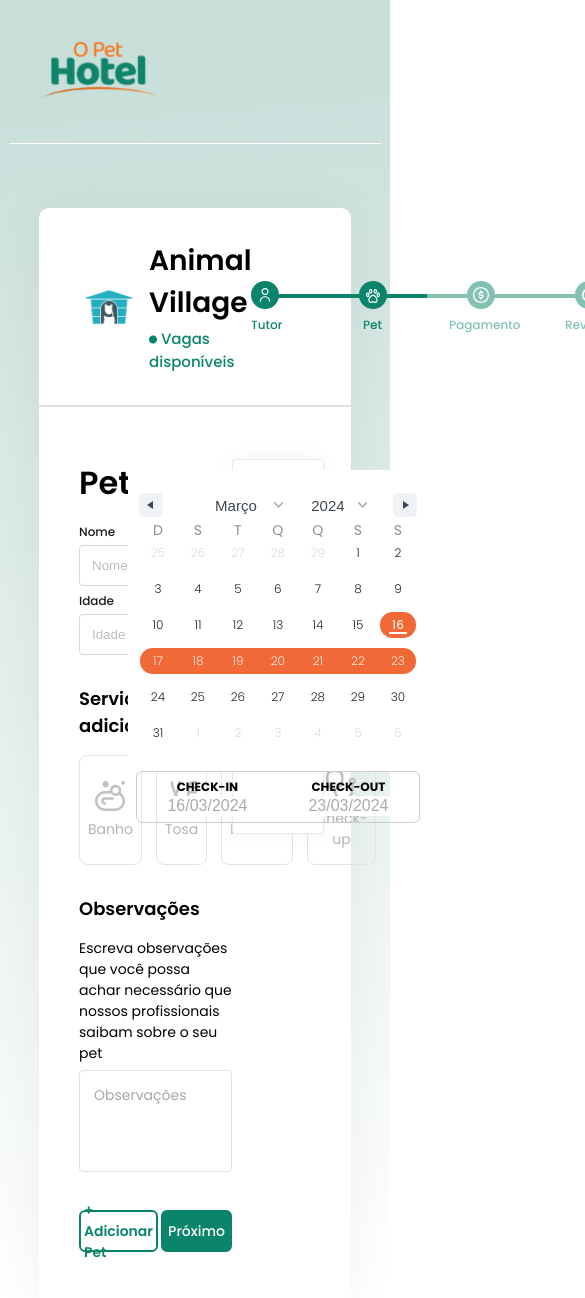
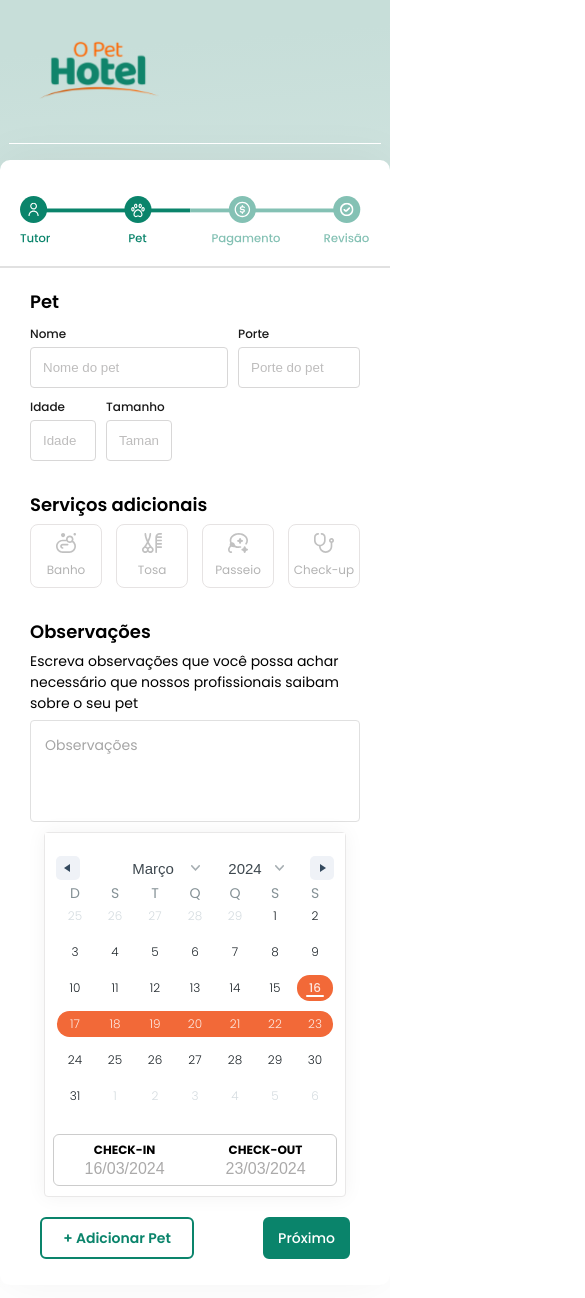
Before and after one commit to eikehirsch/pet-hotel, a React (Vite) app in the folder frontend/: page /reserva-pet in a window 390 px wide. Shown: the top 1298 px of the page, 585 px wide, since content can reach past the window. Built offline with nearby package versions, Linux system fonts and the light colour scheme.

Commit message:
styles: adds pet reservation page responsiveness

```diff
--- a/frontend/src/pages/reservation/reservation-payment/ReservationPayment.jsx
+++ b/frontend/src/pages/reservation/reservation-payment/ReservationPayment.jsx
@@ -50,7 +50,6 @@ const ReservationPayment = () => {
                 </SectionSubtitle>
               </SectionTitleContainer>
             </SectionTitleAndAvatarContainer>
-            <img src="./images/reservation-payment-step.svg" alt="" />
           </ReservationPaymentSectionHeader>
 
           <BodyContainer>
--- a/frontend/src/pages/reservation/reservation-pet/PetRegister.jsx
+++ b/frontend/src/pages/reservation/reservation-pet/PetRegister.jsx
@@ -7,7 +7,10 @@ import {
   Icon,
   SectionTitleContainer,
   SectionTitle,
+  LeftSubtitle,
   SectionSubtitle,
+  ImageContainer,
+  Image,
   PetRegisterBodyContainer,
   PetRegisterLeftContainer,
   PetMainInfos,
@@ -52,7 +55,9 @@ const PetRegister = () => {
                 </SectionSubtitle>
               </SectionTitleContainer>
             </SectionTitleAndAvatarContainer>
-            <img src="./images/pet-register-step.svg" alt="" />
+            <ImageContainer>
+              <Image src="./images/pet-register-step.svg" alt="" />
+            </ImageContainer>
           </PetRegisterSectionHeader>
 
           <PetRegisterBodyContainer>
@@ -67,17 +72,17 @@ const PetRegister = () => {
                     <Label>Nome</Label>
                     <Input type="text" placeholder="Nome do pet" />
                   </InputContainer>
-                  <InputContainer width="30%">
-                    <Label>Tipo</Label>
-                    <Input type="text" placeholder="Tipo do pet" />
+                  <InputContainer flex="1">
+                    <Label>Porte</Label>
+                    <Input type="text" placeholder="Porte do pet" />
                   </InputContainer>
                 </LeftRow>
                 <LeftRow>
-                  <InputContainer width="40%">
+                  <InputContainer width="20%">
                     <Label>Idade</Label>
                     <Input type="text" placeholder="Idade" />
                   </InputContainer>
-                  <InputContainer width="50%">
+                  <InputContainer width="20%">
                     <Label>Tamanho</Label>
                     <Input type="text" placeholder="Tamanho" />
                   </InputContainer>
@@ -86,7 +91,7 @@ const PetRegister = () => {
 
               <AditionalServices>
                 <LeftTitleRow>
-                  <LeftTitle fontSize="18px">Serviços adicionais</LeftTitle>
+                  <LeftTitle>Serviços adicionais</LeftTitle>
                 </LeftTitleRow>
                 <AdicionalServicesRow>
                   <AditionalService>
@@ -110,19 +115,24 @@ const PetRegister = () => {
 
               <Remarks>
                 <LeftTitleRow>
-                  <LeftTitle fontSize="18px">Observações</LeftTitle>
+                  <LeftTitle>Observações</LeftTitle>
                 </LeftTitleRow>
                 <LeftRow>
-                  <LeftTitle fontSize="14px" fontWeight="400">
+                  <LeftSubtitle>
                     Escreva observações que você possa achar necessário que
                     nossos profissionais saibam sobre o seu pet
-                  </LeftTitle>
+                  </LeftSubtitle>
                 </LeftRow>
                 <LeftRow>
                   <RemarkInput rows="4" placeholder="Observações" />
                 </LeftRow>
               </Remarks>
+            </PetRegisterLeftContainer>
 
+            <PetRegisterRightContainer>
+              <DateRangePicker />
+            </PetRegisterRightContainer>
+          </PetRegisterBodyContainer>
           <ButtonRow>
             <Button
               color="#0a846b"
@@ -146,12 +156,6 @@ const PetRegister = () => {
               Próximo
             </Button>
           </ButtonRow>
-            </PetRegisterLeftContainer>
-
-            <PetRegisterRightContainer>
-              <DateRangePicker />
-            </PetRegisterRightContainer>
-          </PetRegisterBodyContainer>
         </PetRegisterSection>
       </PetRegisterContainer>
     </StyledPetRegister>
--- a/frontend/src/pages/reservation/reservation-pet/styles.ts
+++ b/frontend/src/pages/reservation/reservation-pet/styles.ts
@@ -16,6 +16,10 @@ export const StyledPetRegister = styled.div`
 export const PetRegisterContainer = styled.div`
   width: 80%;
   margin: auto;
+
+  @media (max-width: 600px) {
+    width: 100%;
+  }
 `;
 
 export const Icon = styled.img`
@@ -37,6 +41,14 @@ export const PetRegisterSection = styled.div`
   margin-top: 4rem;
   padding-bottom: 26px;
   box-shadow: 0px 0px 50px 0px #0000000d;
+
+  @media (max-width: 1000px) {
+    margin-top: 2rem;
+  }
+
+  @media (max-width: 600px) {
+    margin-top: 1rem;
+  }
 `;
 
 export const PetRegisterSectionHeader = styled.div`
@@ -45,12 +57,20 @@ export const PetRegisterSectionHeader = styled.div`
   justify-content: space-between;
   padding: 0 40px;
   border-bottom: 2px solid #e1e1e1;
+
+  @media (max-width: 600px) {
+    padding: 0px;
+  }
 `;
 
 export const SectionTitleAndAvatarContainer = styled.div`
   display: flex;
   align-items: center;
   gap: 10px;
+
+  @media (max-width: 1000px) {
+    display: none;
+  }
 `;
 
 export const SectionTitleContainer = styled.div`
@@ -61,7 +81,7 @@ export const SectionTitleContainer = styled.div`
 `;
 
 export const SectionTitle = styled.h1`
-  font-size: 28px;
+  font-size: 24px;
   font-weight: 600;
   margin: 0;
 `;
@@ -73,24 +93,56 @@ export const SectionSubtitle = styled.div`
   font-size: 14px;
 `;
 
+export const ImageContainer = styled.div`
+  display: flex;
+  justify-content: center;
+
+  @media (max-width: 1000px) {
+    width: 100%;
+    padding: 20px;
+  }
+
+  @media (max-width: 760px) {
+    margin-top: 1rem;
+  }
+`;
+
+export const Image = styled.img`
+  @media (max-width: 760px) {
+    width: 100%;
+  }
+`;
+
 export const PetRegisterBodyContainer = styled.div`
   display: flex;
   justify-content: space-between;
   margin-top: 20px;
   padding: 32px 40px;
+  gap: 100px;
+
+  @media (max-width: 1400px) {
+    gap: 50px;
+  }
+
+  @media (max-width: 1100px) {
+    flex-direction: column;
+    gap: 10px;
+    margin-top: 0px;
+    padding: 20px 30px;
+  }
 `;
 
 export const PetRegisterLeftContainer = styled.div`
   display: flex;
   flex-direction: column;
-  width: 66%;
+  flex: 1;
   gap: 10px;
 `;
 
 export const PetMainInfos = styled.div`
   display: flex;
   flex-direction: column;
-  gap: 6px;
+  gap: 10px;
   margin-bottom: 20px;
 `;
 
@@ -120,6 +172,19 @@ export const AditionalService = styled.div`
   color: #b3b3b3;
   width: 80px;
   cursor: pointer;
+
+  @media (max-width: 1000px) {
+    padding: 8px 4px;
+    width: 70px;
+
+    & > :first-child {
+      width: 20px;
+    }
+
+    & > :nth-child(2) {
+      font-size: 12px;
+    }
+  }
 `;
 
 export const Remarks = styled.div`
@@ -146,19 +211,36 @@ export const RemarkInput = styled.textarea`
 `;
 
 export const LeftTitleRow = styled.div`
-  margin-bottom: 10px;
+  @media (max-width: 600px) {
+    margin-bottom: 0px;
+  }
 `;
 
 export const LeftTitle = styled.h1`
+  font-size: 21px;
   margin: 0;
   font-weight: 600;
-  font-size: ${(props) => props.fontSize};
-  font-weight: ${(props) => props.fontWeight};
+
+  @media (max-width: 1000px) {
+    font-size: 18px;
+  }
+`;
+
+export const LeftSubtitle = styled.span`
+  margin: 0;
+  font-size: 14px;
+
+  @media (max-width: 1000px) {
+  }
 `;
 
 export const LeftRow = styled.div`
   display: flex;
-  gap: 40px;
+  gap: 10px;
+
+  @media (max-width: 600px) {
+    gap: 10px;
+  }
 `;
 
 export const InputContainer = styled.div`
@@ -168,6 +250,7 @@ export const InputContainer = styled.div`
   align-items: ${(props) =>
     props.alignItems ? props.alignItems : "flex-start"};
   display: flex;
+  flex: ${(props) => props.flex};
   gap: 4px;
 `;
 
@@ -185,6 +268,9 @@ export const Input = styled.input`
   background-color: #ffffff;
   padding: 12px;
   border-radius: 4px;
+  -webkit-box-sizing: border-box;
+  -moz-box-sizing: border-box;
+  box-sizing: border-box;
 
   &::placeholder {
     color: #bebdbd;
@@ -194,7 +280,14 @@ export const Input = styled.input`
 export const ButtonRow = styled.div`
   display: flex;
   justify-content: space-between;
-  margin-top: 28px;
+  padding: 0 40px;
+
+  @media (max-width: 1000px) {
+    & > :first-child {
+      width: 130px;
+      padding: 6px 10px;
+    }
+  }
 `;
 
 export const PetRegisterRightContainer = styled.div`
@@ -203,11 +296,16 @@ export const PetRegisterRightContainer = styled.div`
   justify-content: flex-start;
   align-items: center;
   gap: 14px;
-  padding: 10px;
+  padding-bottom: 10px;
   border: 1px solid #e9e8e8;
   border-radius: 4px;
   background-color: white;
-  width: 30%;
   height: min-content;
   box-shadow: 0px 0px 20px 0px #0000000d;
+  margin-top: 70px;
+
+  @media (max-width: 1100px) {
+    width: fit-content;
+    margin: 0 auto;
+  }
 `;
```
Lines whose indentation alone changed are shown as unchanged.
